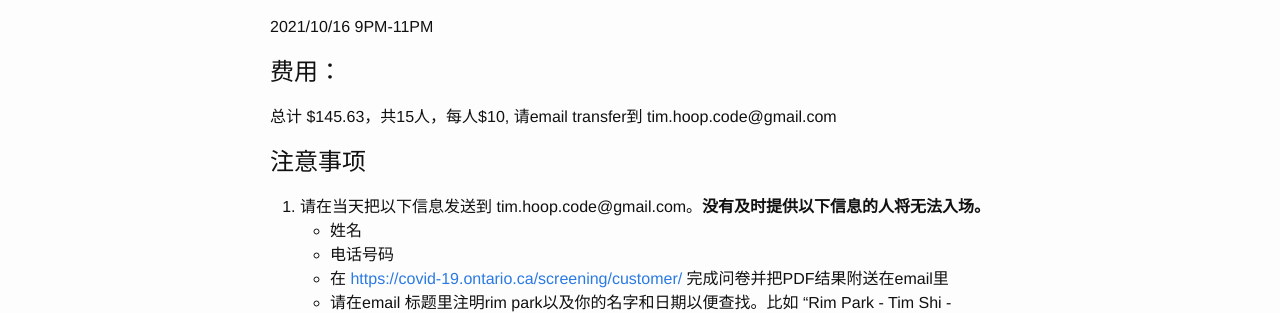
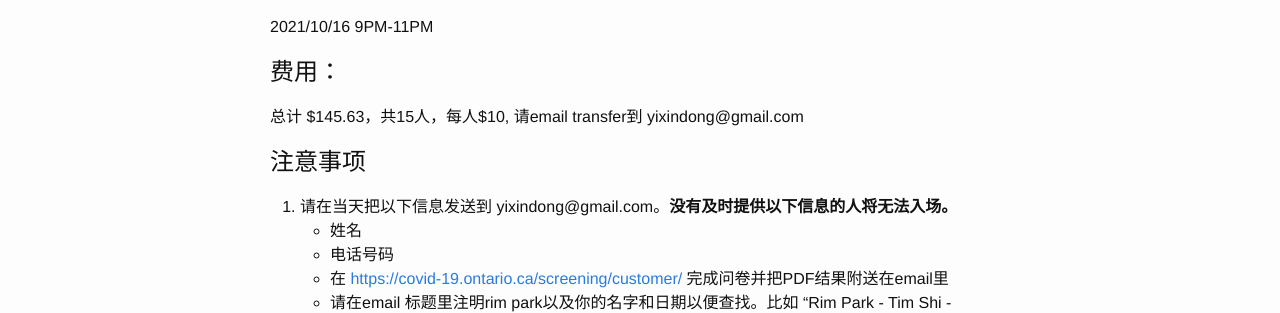
Before and after one commit to TimShi/timshi.github.io, a Jekyll site: the page built from _posts/2021-10-09-rimpark.markdown, in a window 1280 px wide. Shown: the part 236-549 px from the top of the page. Built offline with Jekyll 4.4.1, drawn with Linux system fonts in a browser that asks for light colours.

Commit message:
update email

```diff
--- a/_posts/2021-10-09-rimpark.markdown
+++ b/_posts/2021-10-09-rimpark.markdown
@@ -9,11 +9,11 @@ categories: announcement
 2021/10/16 9PM-11PM
 
 # 费用：
-总计 $145.63，共15人，每人$10, 请email transfer到 tim.hoop.code@gmail.com
+总计 $145.63，共15人，每人$10, 请email transfer到 yixindong@gmail.com
 
 # 注意事项
 
-1. 请在当天把以下信息发送到 tim.hoop.code@gmail.com。**没有及时提供以下信息的人将无法入场。**
+1. 请在当天把以下信息发送到 yixindong@gmail.com。**没有及时提供以下信息的人将无法入场。**
 	- 姓名
 	- 电话号码
 	- 在 [https://covid-19.ontario.ca/screening/customer/](https://covid-19.ontario.ca/screening/customer/) 完成问卷并把PDF结果附送在email里
```
